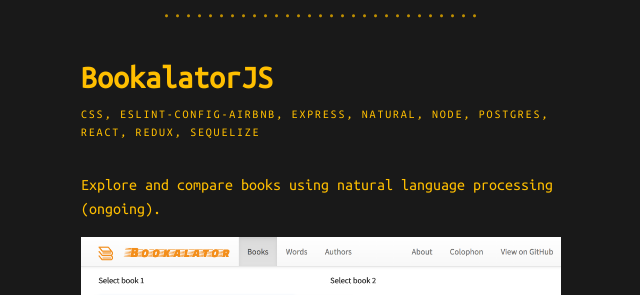
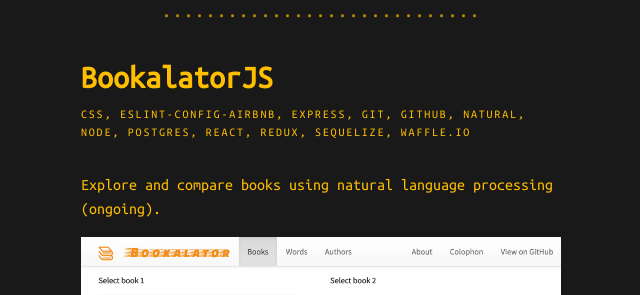
Before and after one commit to indiamos/indiamos.github.io, a Jekyll site: the page built from projects/bookalator_js.md, in a window 1280 px wide. Shown: the part 143-438 px from the top of the page, without its empty margins (319-959 px from the left). Built offline with Jekyll 4.4.1, drawn with Linux system fonts in a browser that asks for light colours; nearby versions of some CDN libraries.

Commit message:
FEAT: Add issue tracking and version control tools

```diff
--- a/projects/bookalator_js.md
+++ b/projects/bookalator_js.md
@@ -2,7 +2,7 @@
 layout: project
 title:  "BookalatorJS"
 permalink: /projects/bookalator_js
-tags: CSS, eslint-config-airbnb, Express, Natural, Node, Postgres, React, Redux, Sequelize
+tags: CSS, eslint-config-airbnb, Express, git, GitHub, Natural, Node, Postgres, React, Redux, Sequelize, Waffle.io
 ---
 
 Explore and compare books using natural language processing (ongoing).
```
Also changed, not shown: projects/grace_shopurr.md (+1 -1 lines), projects/slydv.md (+1 -1 lines).
